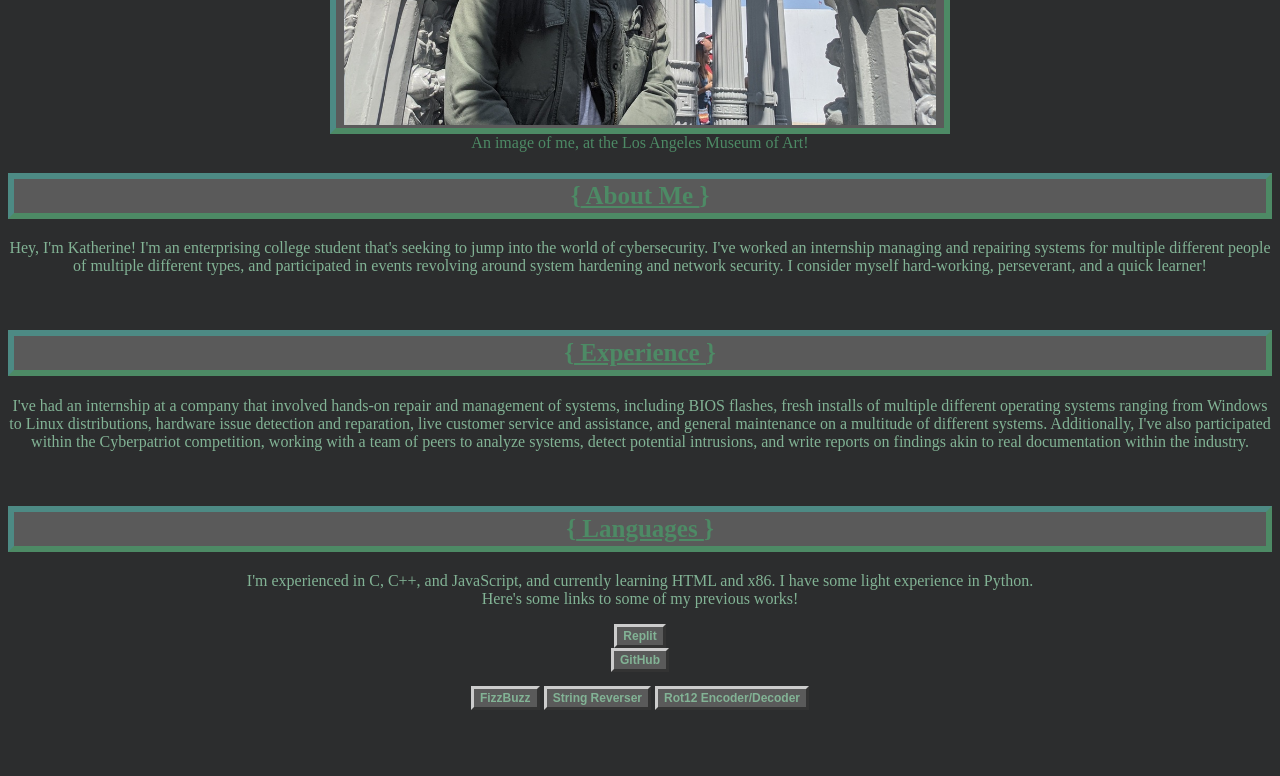
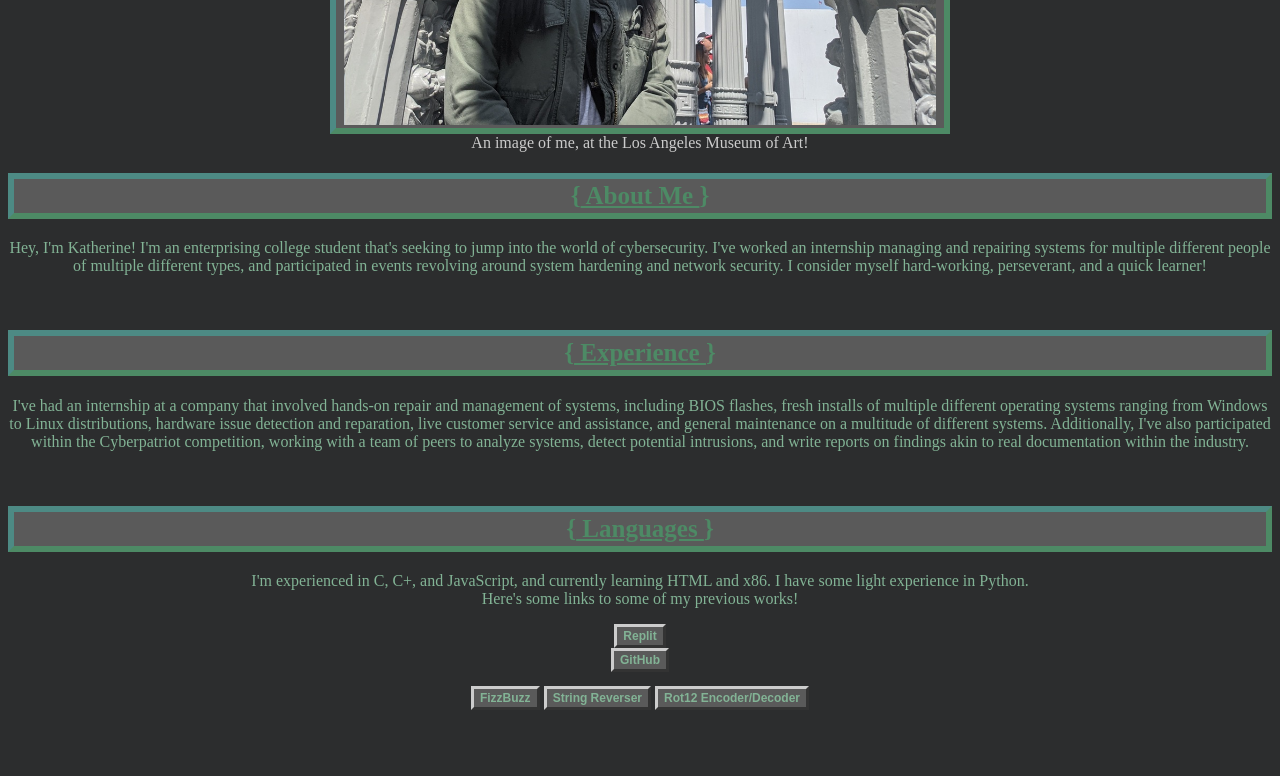
Before and after one commit to kjd-guardiano/kjd-guardiano.github.io, a plain HTML site: page index.html in a window 1280 px wide. Shown: the part 480-1256 px from the top of the page. Drawn offline with Linux system fonts and the light colour scheme.

Commit message:
attempting override
certain style elements broken

```diff
--- a/index.html
+++ b/index.html
@@ -39,7 +39,7 @@
 </div>
 
 <p>
-  I'm experienced in C, C++, and JavaScript, and currently learning HTML and x86. I have some light experience in Python.
+  I'm experienced in C, C+, and JavaScript, and currently learning HTML and x86. I have some light experience in Python.
   <br> Here's some links to some of my previous works!
 
   <br>
--- a/styles.css
+++ b/styles.css
@@ -10,7 +10,7 @@ h1 {
 }
 
 figcaption{
-  color: #4d8a65;
+  color: #CCCCCC;
 }
 
 h2{
```
Also changed, not shown: 2 other files.
